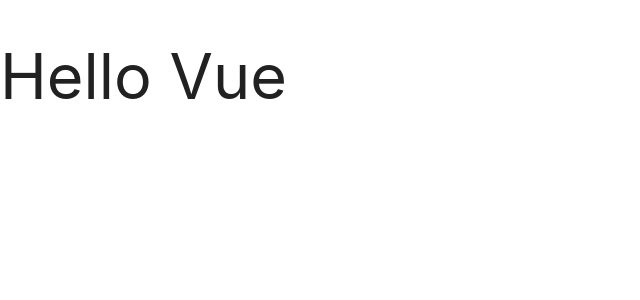
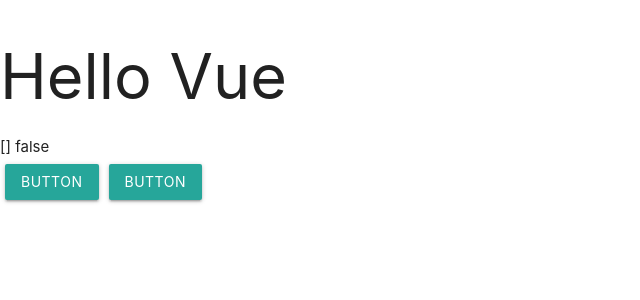
Before and after one commit to Yuriyzhdanov/component-library, a Vue app: page / in a window 1280 px wide. Shown: the top 300 px of the page, without its empty margins (0-640 px from the left). Built offline with nearby package versions, Linux system fonts and the light colour scheme.

Commit message:
Implement MButton

```diff
--- a/src/App.vue
+++ b/src/App.vue
@@ -1,7 +1,31 @@
 <script>
-export default {}
+import MButton from '@/components/MButton.vue'
+
+export default {
+  components: { MButton },
+
+  data() {
+    return {
+      users: [],
+    }
+  },
+
+  computed: {
+    isButtonDisabled() {
+      return this.users.length >= 5
+    },
+  },
+}
 </script>
 
 <template>
-  <div><h1>Hello Vue</h1></div>
+  <div>
+    <h1>Hello Vue</h1>
+    {{ users }}
+    {{ isButtonDisabled }}
+  </div>
+  <div>
+    <MButton :disabled="isButtonDisabled" @click="users.push({})" />
+    <MButton />
+  </div>
 </template>
--- /dev/null
+++ b/src/components/MButton.vue
@@ -0,0 +1,17 @@
+<script>
+export default {
+  props: ['disabled'],
+}
+</script>
+
+<template>
+  <a class="waves-effect waves-light btn" :class="{ disabled: disabled }">
+    button
+  </a>
+</template>
+
+<style scoped>
+a {
+  margin: 5px;
+}
+</style>
```
